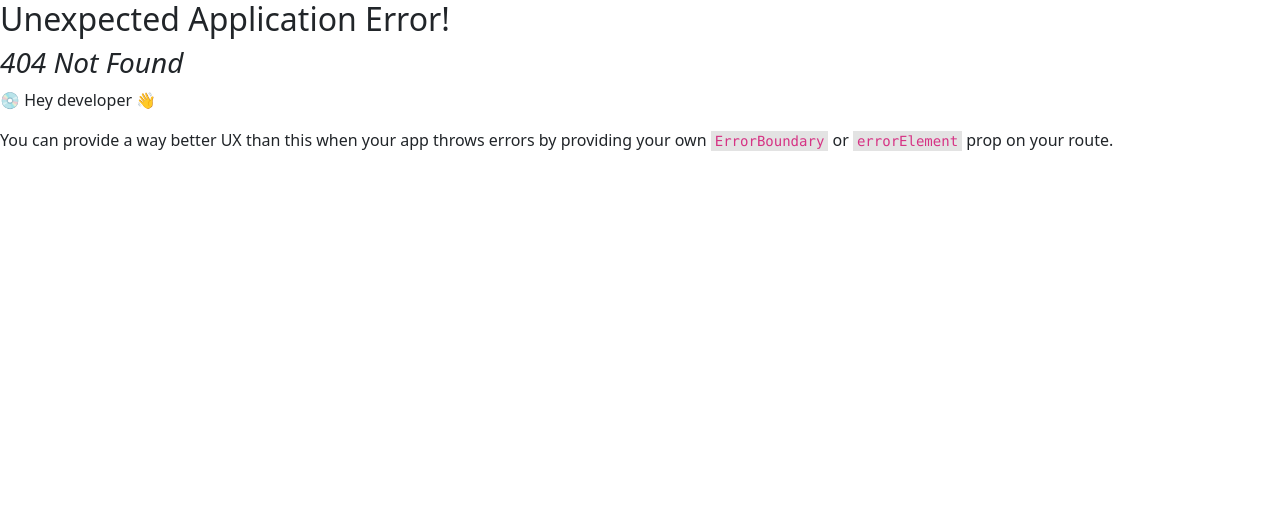
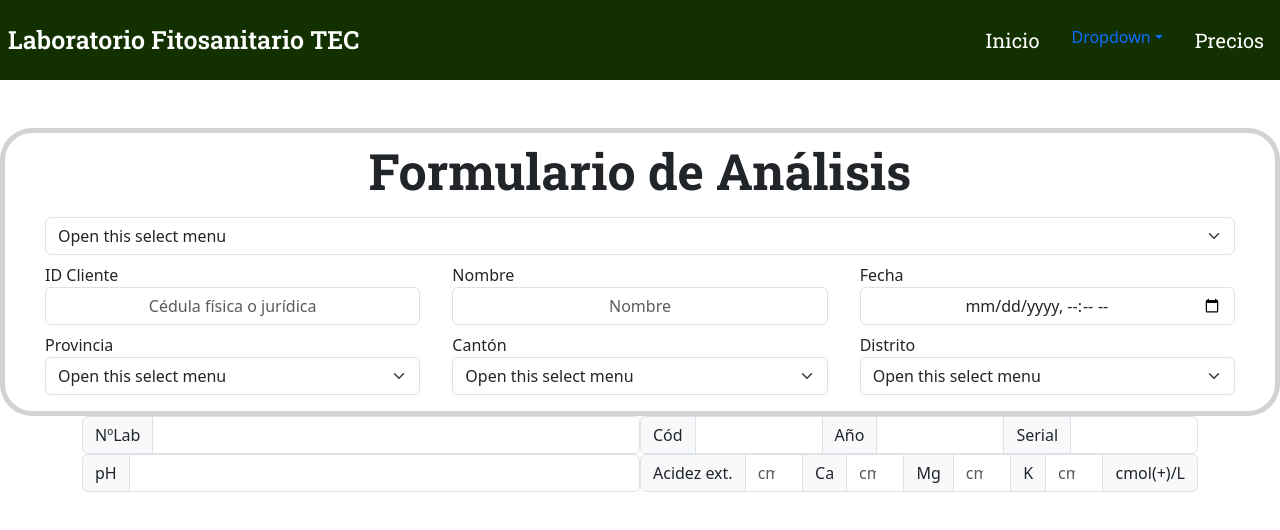
Before and after one commit to JoshSan14/GreenLab, a React (Vite) app: page /analisis/QC in a window 1280 px wide. Before the commit this address had no page. Shown: the top 530 px of the page. Built offline with nearby package versions, Linux system fonts and the light colour scheme.

Commit message:
A-181023

```diff
--- a/src/components/forms/generalResultForm.jsx
+++ b/src/components/forms/analysisHeader.jsx
@@ -19,8 +19,6 @@
                         Formulario de Análisis
                     </h1>
                 </div>
-
-
 
                 <form>
                     <div className="mx-3 px-4 pb-2">
--- /dev/null
+++ b/src/components/forms/analysisQC.jsx
@@ -0,0 +1,84 @@
+import { Outlet } from "react-router-dom";
+
+function AnalysisQC() {
+  return (
+    <>
+        <form>
+            <div class="container">
+                <div class="row">
+                    <div class="col">
+                        <div class="d-flex flex-row">
+                            <div class="input-group">
+                                <span class="input-group-text">NºLab</span>
+                                <input type="number" id="nLab" class="form-control" />
+                            </div>
+                            <div class="input-group">
+                                <span class="input-group-text">Cód</span>
+                                <input type="text" id="cod" class="form-control" />
+                                <span class="input-group-text">Año</span>
+                                <input type="number" id="year" class="form-control" />
+                                <span class="input-group-text">Serial</span>
+                                <input type="number" id="serial" class="form-control" />
+                            </div>
+                        </div>
+
+                    </div>
+
+
+                </div>
+          <div class="d-flex align-items-baseline flex-col">
+            <div class="d-flex  align-items-baseline flex-row">
+
+
+
+
+
+                <div class="input-group">
+                  <span class="input-group-text">pH</span>
+                  <input type="number" id="pH" class="form-control" />
+                </div>
+
+                <div class="input-group">
+                  <span class="input-group-text">Acidez ext.</span>
+                  <input
+                    type="number"
+                    id="pH"
+                    placeholder="cmol(+)/L"
+                    class="form-control"
+                  />
+                  <span class="input-group-text">Ca</span>
+                  <input
+                    type="number"
+                    id="pH"
+                    placeholder="cmol(+)/L"
+                    class="form-control"
+                  />
+                  <span class="input-group-text">Mg</span>
+                  <input
+                    type="number"
+                    id="pH"
+                    placeholder="cmol(+)/L"
+                    class="form-control"
+                  />
+                  <span class="input-group-text">K</span>
+                  <input
+                    type="number"
+                    id="pH"
+                    placeholder="cmol(+)/L"
+                    class="form-control"
+                  />
+                  <span class="input-group-text">cmol(+)/L</span>
+                </div>
+
+
+
+             </div>
+           </div>
+           </div>
+        </form>
+      <Outlet />
+    </>
+  );
+}
+
+export default AnalysisQC;
```
Also changed, not shown: src/main.jsx (+10 -3 lines).
